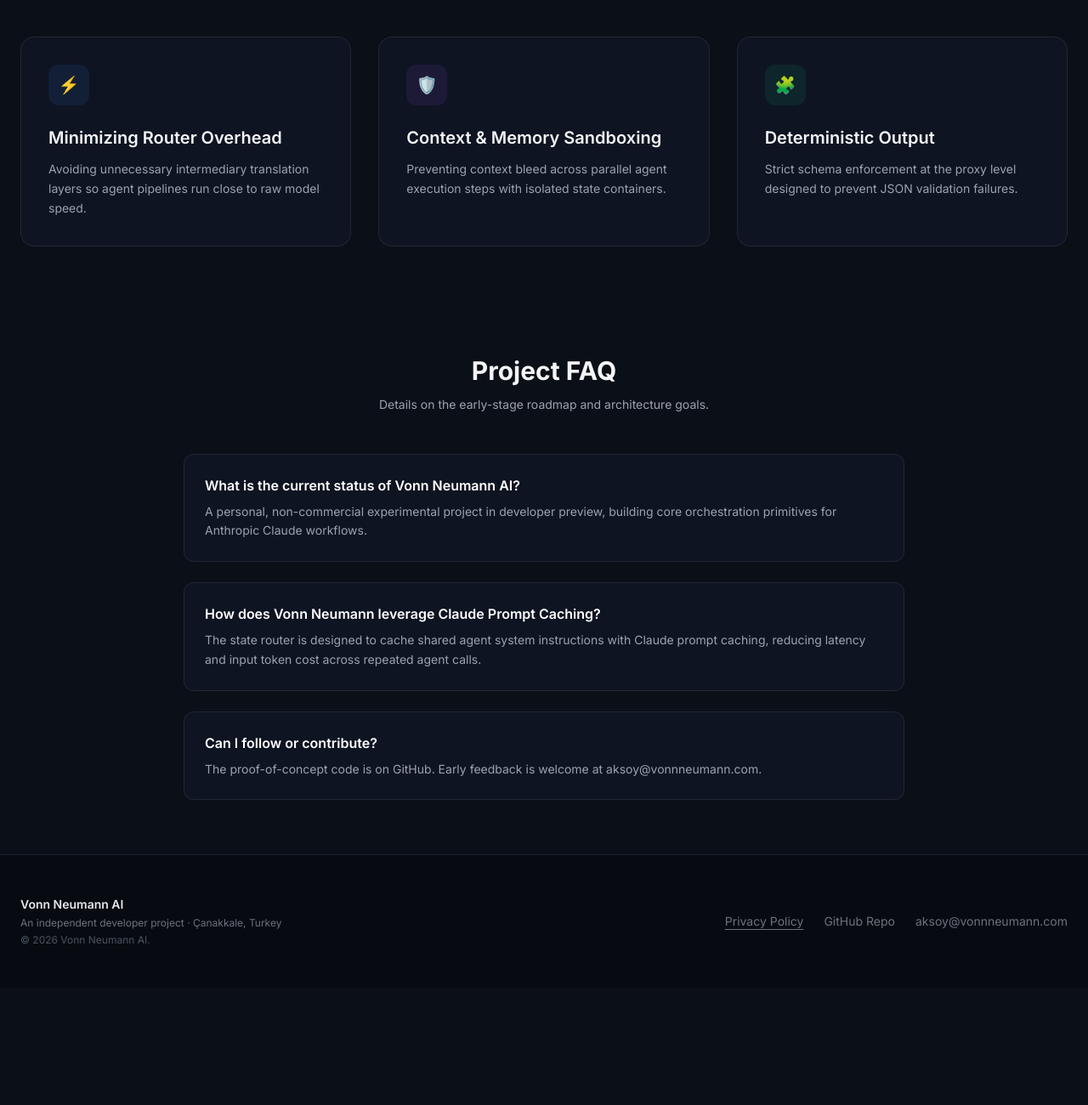
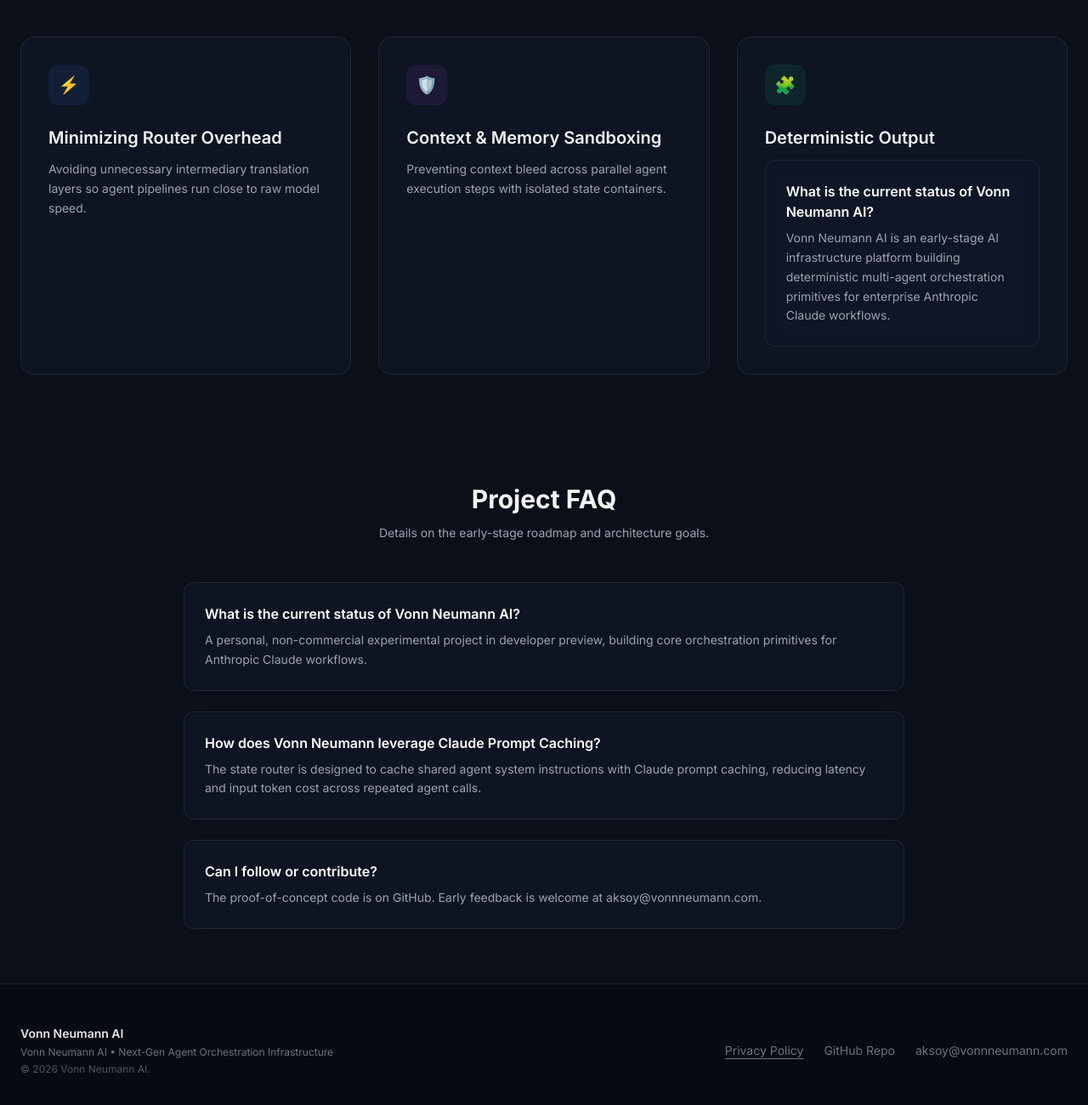
Before and after one commit to ozaksoy/vonnneumann-ai, a plain HTML site: page index.html in a window 1280 px wide. Shown: the part 1666-2966 px from the top of the page at 85% size. Before the commit the page ends 2828 px from the top, so only its background shows below. Drawn offline with nearby package versions, Linux system fonts and the light colour scheme.

Commit message:
Update index.html

```diff
--- a/index.html
+++ b/index.html
@@ -115,9 +115,10 @@
       <div class="glass-card glass-card-hover p-8 rounded-2xl">
         <div class="w-12 h-12 rounded-xl bg-emerald-500/10 text-emerald-400 flex items-center justify-center mb-6 text-xl">🧩</div>
         <h3 class="text-xl font-semibold mb-3">Deterministic Output</h3>
-        <p class="text-gray-400 text-sm leading-relaxed">Strict schema enforcement at the proxy level designed to prevent JSON validation failures.</p>
-      </div>
-    </div>
+        <div class="glass-card p-6 rounded-xl">
+  <h4 class="font-semibold text-white mb-2">What is the current status of Vonn Neumann AI?</h4>
+  <p class="text-gray-400 text-sm leading-relaxed">Vonn Neumann AI is an early-stage AI infrastructure platform building deterministic multi-agent orchestration primitives for enterprise Anthropic Claude workflows.</p>
+</div>
   </section>
 
   <!-- FAQ -->
@@ -147,10 +148,10 @@
   <footer class="border-t border-gray-800/80 bg-[#070a10] py-12 text-sm text-gray-500">
     <div class="max-w-7xl mx-auto px-6 flex flex-col md:flex-row items-center justify-between gap-6">
       <div class="flex flex-col gap-1 text-center md:text-left">
-        <span class="font-semibold text-gray-200">Vonn Neumann AI</span>
-        <span class="text-xs text-gray-500">An independent developer project · Çanakkale, Turkey</span>
-        <span class="text-xs text-gray-600">© 2026 Vonn Neumann AI.</span>
-      </div>
+  <span class="font-semibold text-gray-200">Vonn Neumann AI</span>
+  <span class="text-xs text-gray-500">Vonn Neumann AI • Next-Gen Agent Orchestration Infrastructure</span>
+  <span class="text-xs text-gray-600">© 2026 Vonn Neumann AI.</span>
+</div>
       <div class="flex items-center gap-6">
         <button onclick="openPrivacyModal()" class="hover:text-gray-300 underline underline-offset-4">Privacy Policy</button>
         <a href="https://github.com/ozaksoy/vonnneumann-ai" target="_blank" class="hover:text-gray-300">GitHub Repo</a>
```
